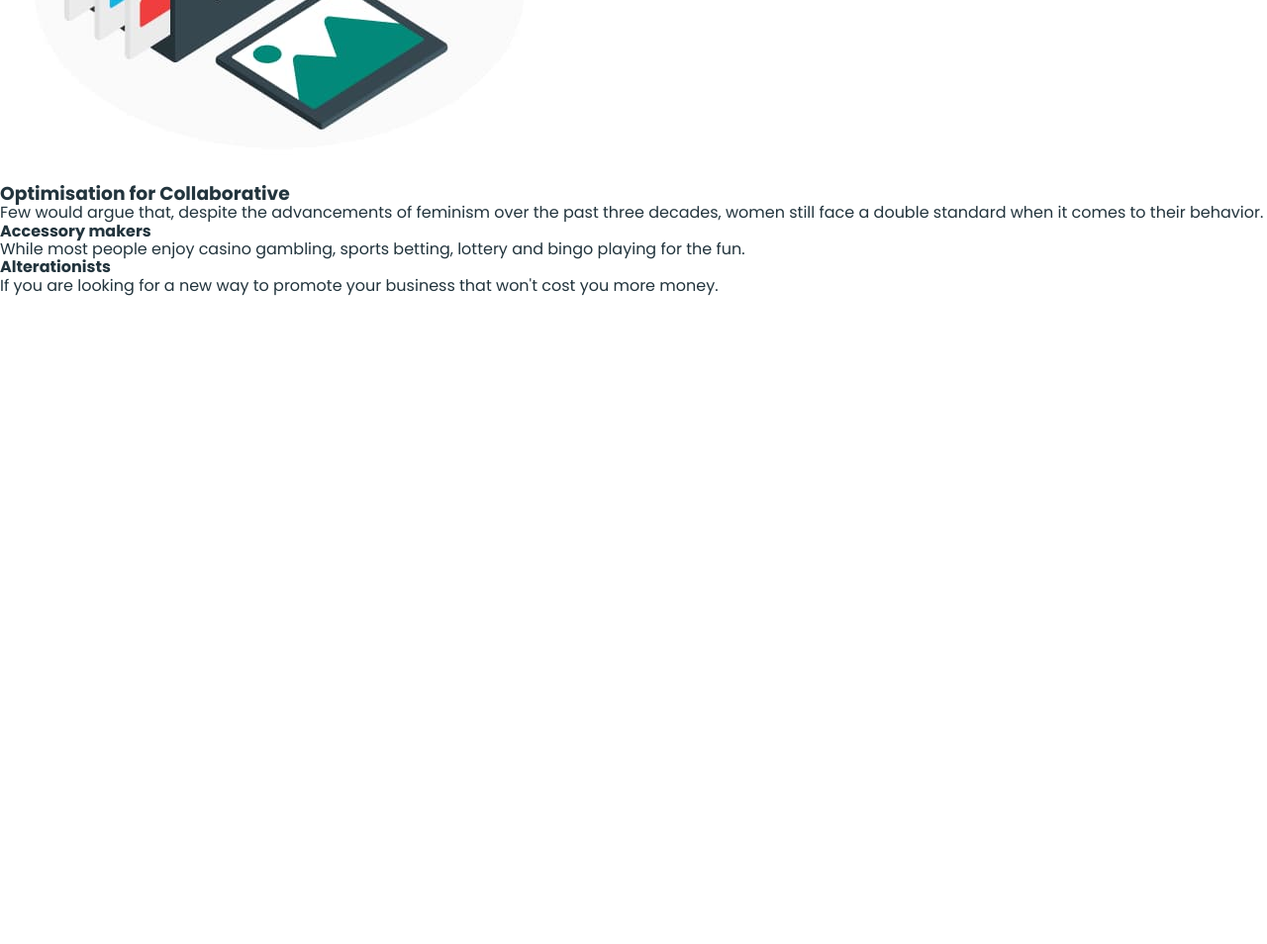
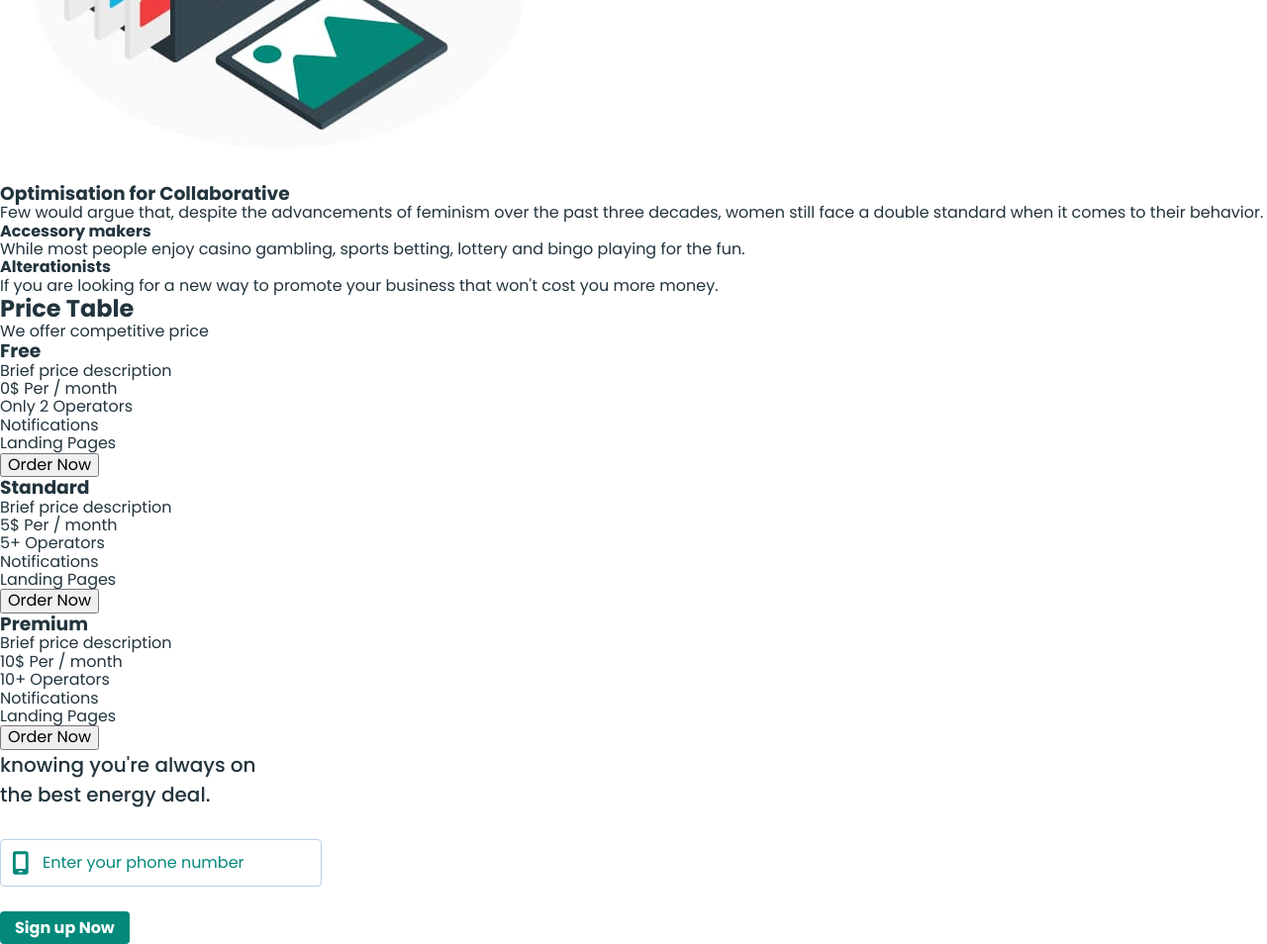
Before and after one commit to Iry-naO/Bussines-promotion, a plain HTML site: page index.html in a window 1280 px wide. Shown: the part 3149-4103 px from the top of the page at 99% size. Before the commit the page ends 3449 px from the top, so only its background shows below. Drawn offline with nearby package versions, Linux system fonts and the light colour scheme.

Commit message:
update file

```diff
--- a/css/styles.css
+++ b/css/styles.css
@@ -88,3 +88,52 @@ img {
   height: 53px;
   background-color: #02897a;
 }
+
+.footer-text {
+  font-weight: 500;
+  font-size: 20px;
+  line-height: 1.5;
+  color: #22343d;
+  margin-bottom: 30px;
+  width: 280px;
+}
+
+.input-container {
+  position: relative;
+  margin-bottom: 25px;
+}
+
+.input {
+  width: 325px;
+  height: 48px;
+  padding: 10px 42px;
+  border: 1px solid #bcd0e5;
+  border-radius: 4px;
+}
+
+.input::placeholder {
+  font-weight: 400;
+  font-size: 16px;
+  line-height: 1.75;
+  color: #02897a;
+}
+
+.icon {
+  position: absolute;
+  top: 10px;
+  left: 12px;
+  fill: #02897a;
+}
+
+.sign-button {
+  color: #ffffff;
+  background-color: #02897a;
+  padding: 8px 15px 7px 15px;
+  margin: 0 auto;
+  border: none;
+  border-radius: 4px;
+  font-family: inherit;
+  font-weight: 700;
+  font-size: 16px;
+  text-align: center;
+}
--- a/index.html
+++ b/index.html
@@ -244,6 +244,68 @@
           </li>
         </ul>
       </section>
+      <section>
+        <h2>Price Table</h2>
+        <p>We offer competitive price</p>
+        <ul>
+          <li>
+            <h3>Free</h3>
+            <p>Brief price description</p>
+            <p>0$ Per / month</p>
+            <ul>
+              <li>Only 2 Operators</li>
+              <li>Notifications</li>
+              <li>Landing Pages</li>
+            </ul>
+            <button type="button">Order Now</button>
+          </li>
+          <li>
+            <h3>Standard</h3>
+            <p>Brief price description</p>
+            <p>5$ Per / month</p>
+            <ul>
+              <li>5+ Operators</li>
+              <li>Notifications</li>
+              <li>Landing Pages</li>
+            </ul>
+            <button type="button">Order Now</button>
+          </li>
+          <li>
+            <h3>Premium</h3>
+            <p>Brief price description</p>
+            <p>10$ Per / month</p>
+            <ul>
+              <li>10+ Operators</li>
+              <li>Notifications</li>
+              <li>Landing Pages</li>
+            </ul>
+            <button type="button">Order Now</button>
+          </li>
+        </ul>
+      </section>
     </main>
+    <footer>
+      <div></div>
+      <div></div>
+      <div></div>
+      <div>
+        <p class="footer-text">
+          knowing you're always on the best energy deal.
+        </p>
+        <div class="input-container">
+          <input
+            class="input"
+            name="tel"
+            type="tel"
+            placeholder="Enter your phone number"
+          />
+          <svg class="icon" width="18" height="28">
+            <use href="./images/icons.svg#icon-mobile"></use>
+          </svg>
+        </div>
+
+        <button class="sign-button" type="submit">Sign up Now</button>
+      </div>
+    </footer>
   </body>
 </html>
```
Also changed, not shown: images/icons.svg (added).
